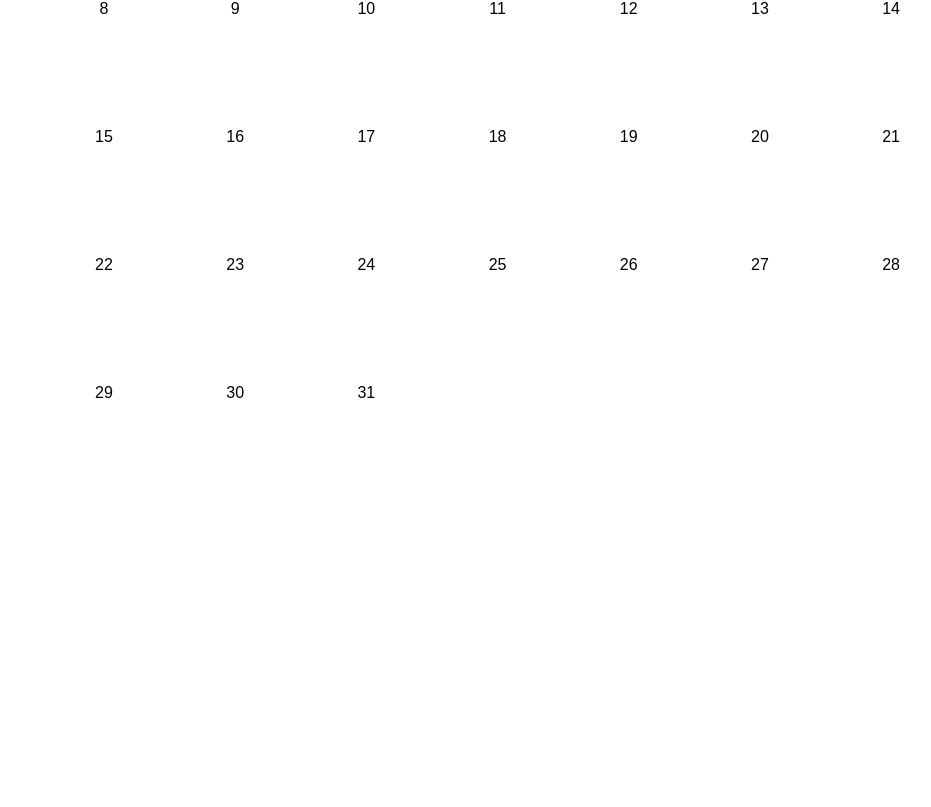
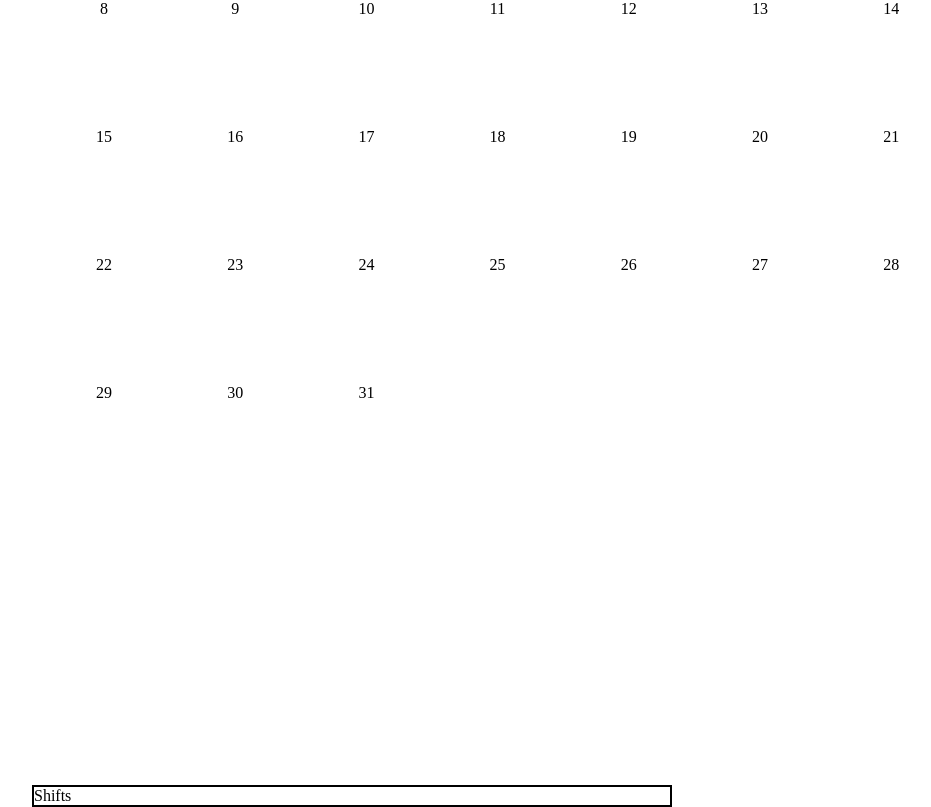
Before and after one commit to akinsho/rota-app, a React (Create React App) app: page / in a window 1280 px wide. Shown: the part 242-1049 px from the top of the page, without its empty margins (288-1219 px from the left). Before the commit the page ends 1027 px from the top, so only its background shows below. Built offline with nearby package versions, Linux system fonts and the light colour scheme.

Commit message:
Refactor initial state and raise provider
out into index.js

```diff
--- a/src/App.js
+++ b/src/App.js
@@ -1,10 +1,8 @@
 import React, { Component } from 'react';
-import { Provider } from 'react-redux';
-import { createStore } from 'redux';
-import { injectGlobal } from 'styled-components';
+import styled, { injectGlobal } from 'styled-components';
 
-import reducer from './reducers/';
 import Calendar from './components/Calendar';
+import Shifts from './components/Shifts';
 
 //eslint-disable-next-line
 injectGlobal`
@@ -20,25 +18,22 @@ injectGlobal`
   }
 `;
 
-const defaultState = {
-  pending: {
-    may: {
-      shifts: ['A&E'],
-    },
-    february: {
-      shifts: ['T&O'],
-    },
-  },
-};
-
-const store = createStore(reducer, defaultState);
+const AppContainer = styled.div`
+  width: 100%;
+  height: 100%;
+  display: flex;
+  flex-direction:column;
+  justify-content: center;
+  align-items: center;
+`;
 
 class App extends Component {
   render() {
     return (
-      <Provider store={store}>
+      <AppContainer>
         <Calendar />
-      </Provider>
+        <Shifts />
+      </AppContainer>
     );
   }
 }
--- a/src/actions/index.js
+++ b/src/actions/index.js
@@ -1,8 +1,7 @@
 import { ADD_SHIFT } from './../constants';
-export function addShift(day, shift) {
+export function addShift(shift) {
   return {
     type: ADD_SHIFT,
-    day,
     shift,
   };
 }
--- a/src/components/Calendar.js
+++ b/src/components/Calendar.js
@@ -49,7 +49,7 @@ const weeksInAMonth = [0, 1, 2, 3, 4];
 
 class Calendar extends Component {
   render() {
-    console.log('pending', this.props.shifts[month.toLowerCase()]);
+    console.log('pending', this.props);
     return (
       <PageLayout>
         <Title>{month}</Title>
@@ -74,7 +74,6 @@ class Calendar extends Component {
 }
 
 function mapStateToProps(state) {
-  console.log('state', state);
   return {
     shifts: state.pending,
   };
--- /dev/null
+++ b/src/components/Shifts.js
@@ -0,0 +1,29 @@
+import React, { Component } from 'react';
+import { connect } from 'react-redux';
+import styled from 'styled-components';
+
+const ShiftContainer = styled.section`
+  width: 50%;
+  height: 40%;
+  border: black 2px solid;
+`;
+
+class Shifts extends Component {
+  constructor(props) {
+    super(props);
+  }
+
+  render() {
+    return (
+      <ShiftContainer>
+        Shifts
+      </ShiftContainer>
+    );
+  }
+}
+
+function mapStateToProps(state) {
+  return {};
+}
+
+export default connect(mapStateToProps)(Shifts);
--- a/src/index.js
+++ b/src/index.js
@@ -1,9 +1,38 @@
 import React from 'react';
 import ReactDOM from 'react-dom';
 import App from './App';
-import './index.css';
+import { Provider } from 'react-redux';
+import { createStore } from 'redux';
+
+import reducer from './reducers/';
+
+const defaultState = {
+  pending: {
+    speciality: 'A&E',
+    currentMonth: {
+      staff: [
+        {
+          name: 'Dr Example',
+          grade: 'SHO',
+          allotedLeave: 12,
+        },
+      ],
+      shifts: [
+        {
+          day: '22/07/2017',
+          time: '1000-2200',
+          grade: 'SHO',
+          assigned: 'Dr Example',
+        },
+      ],
+    },
+  },
+};
+const store = createStore(reducer, defaultState);
 
 ReactDOM.render(
-  <App />,
+  <Provider store={store}>
+    <App />
+  </Provider>,
   document.getElementById('root')
 );
--- a/src/reducers/shiftsReducer.js
+++ b/src/reducers/shiftsReducer.js
@@ -5,8 +5,9 @@ export default function(state = {}, action) {
     case actions.ADD_SHIFT:
       return {
         ...state,
-        [action.month]: {
-          shifts: [...state[action.month].shifts, action.shift],
+        currentMonth: {
+          ...state.staff,
+          shifts: [...state.currentMonth.shifts, action.shift],
         },
       };
     default:
```
